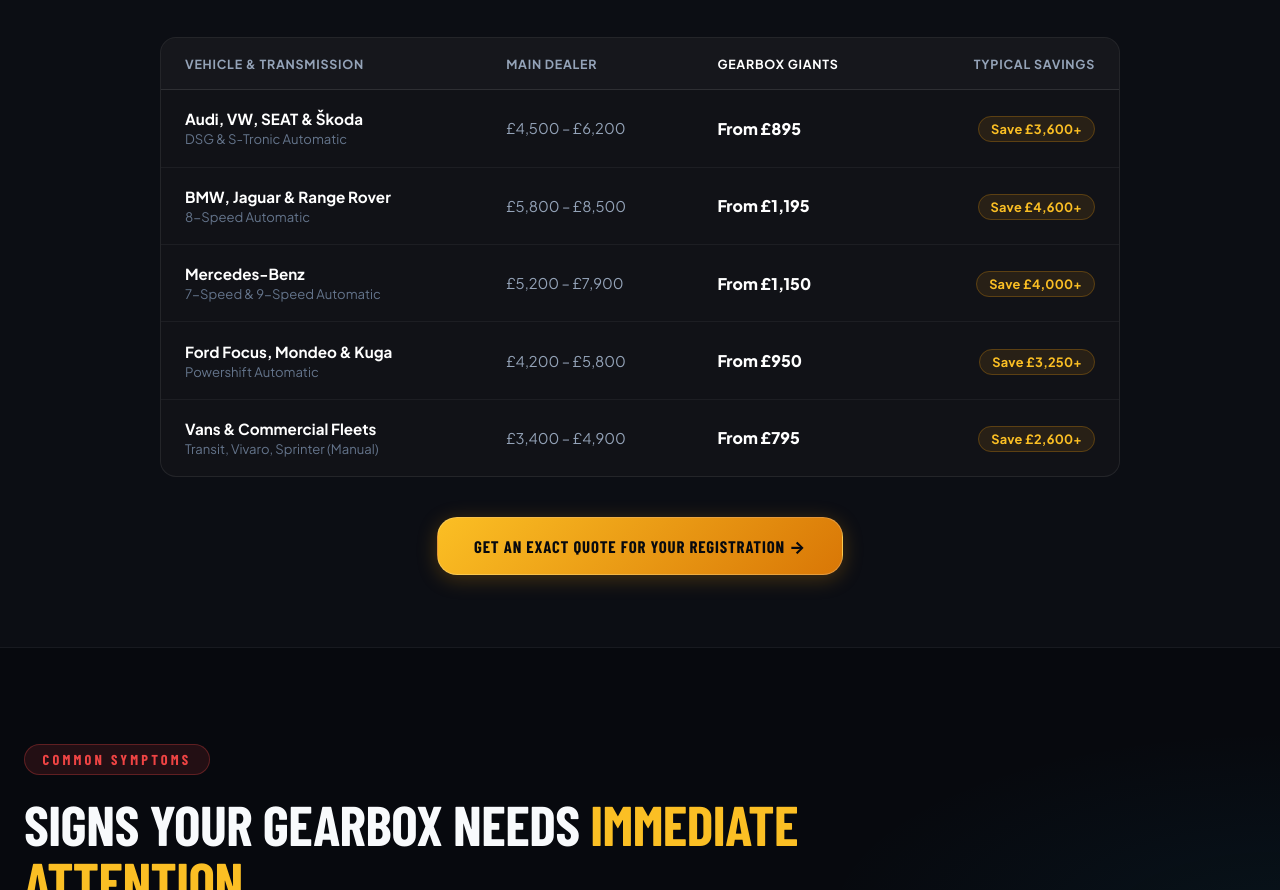
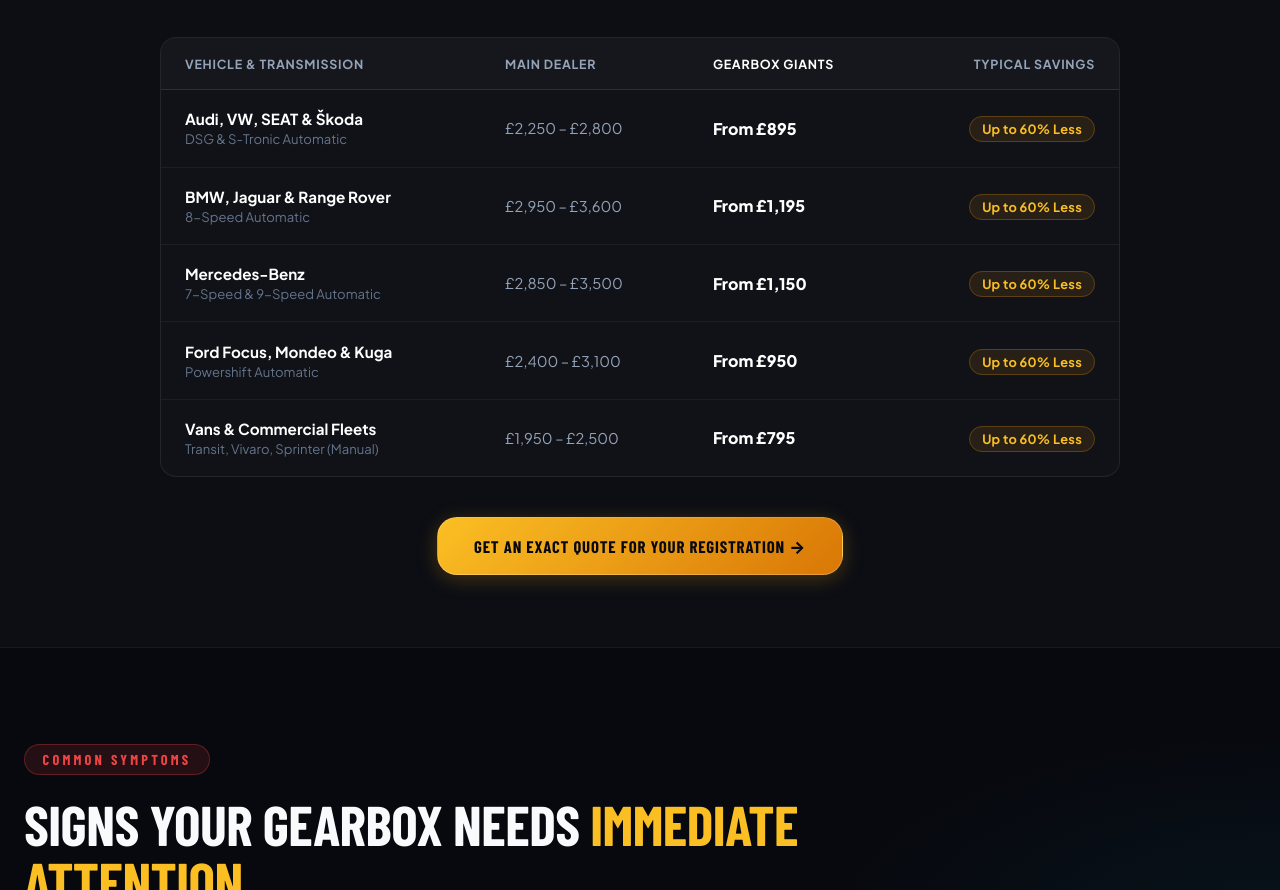
Before and after one commit to danielpshirley-GEAR/GEARBOXGIANTS, a plain HTML site: page services.html in a window 1280 px wide. Shown: the part 2678-3568 px from the top of the page. Drawn offline with nearby package versions, Linux system fonts and the light colour scheme; a web font is replaced by a local one.

Commit message:
fix(services): align dealer comparison pricing to match 60% discount promise

```diff
--- a/services.html
+++ b/services.html
@@ -425,10 +425,10 @@
                     <div style="color:#ffffff; font-weight:700; font-size:0.95rem;">Audi, VW, SEAT & Škoda</div>
                     <div style="color:#64748b; font-size:0.82rem; margin-top:2px;">DSG & S-Tronic Automatic</div>
                   </td>
-                  <td style="padding:1.2rem 1.5rem; color:#94a3b8; font-size:0.92rem;">£4,500 – £6,200</td>
+                  <td style="padding:1.2rem 1.5rem; color:#94a3b8; font-size:0.92rem;">£2,250 – £2,800</td>
                   <td style="padding:1.2rem 1.5rem; color:#ffffff; font-weight:800; font-size:1rem;">From £895</td>
                   <td style="padding:1.2rem 1.5rem; text-align:right;">
-                    <span style="background:rgba(245,158,11,0.1); color:var(--amber-400); border:1px solid rgba(245,158,11,0.25); border-radius:100px; padding:4px 12px; font-size:0.8rem; font-weight:700; letter-spacing:0.02em;">Save £3,600+</span>
+                    <span style="background:rgba(245,158,11,0.1); color:var(--amber-400); border:1px solid rgba(245,158,11,0.25); border-radius:100px; padding:4px 12px; font-size:0.8rem; font-weight:700; letter-spacing:0.02em;">Up to 60% Less</span>
                   </td>
                 </tr>
 
@@ -438,10 +438,10 @@
                     <div style="color:#ffffff; font-weight:700; font-size:0.95rem;">BMW, Jaguar & Range Rover</div>
                     <div style="color:#64748b; font-size:0.82rem; margin-top:2px;">8-Speed Automatic</div>
                   </td>
-                  <td style="padding:1.2rem 1.5rem; color:#94a3b8; font-size:0.92rem;">£5,800 – £8,500</td>
+                  <td style="padding:1.2rem 1.5rem; color:#94a3b8; font-size:0.92rem;">£2,950 – £3,600</td>
                   <td style="padding:1.2rem 1.5rem; color:#ffffff; font-weight:800; font-size:1rem;">From £1,195</td>
                   <td style="padding:1.2rem 1.5rem; text-align:right;">
-                    <span style="background:rgba(245,158,11,0.1); color:var(--amber-400); border:1px solid rgba(245,158,11,0.25); border-radius:100px; padding:4px 12px; font-size:0.8rem; font-weight:700; letter-spacing:0.02em;">Save £4,600+</span>
+                    <span style="background:rgba(245,158,11,0.1); color:var(--amber-400); border:1px solid rgba(245,158,11,0.25); border-radius:100px; padding:4px 12px; font-size:0.8rem; font-weight:700; letter-spacing:0.02em;">Up to 60% Less</span>
                   </td>
                 </tr>
 
@@ -451,10 +451,10 @@
                     <div style="color:#ffffff; font-weight:700; font-size:0.95rem;">Mercedes-Benz</div>
                     <div style="color:#64748b; font-size:0.82rem; margin-top:2px;">7-Speed & 9-Speed Automatic</div>
                   </td>
-                  <td style="padding:1.2rem 1.5rem; color:#94a3b8; font-size:0.92rem;">£5,200 – £7,900</td>
+                  <td style="padding:1.2rem 1.5rem; color:#94a3b8; font-size:0.92rem;">£2,850 – £3,500</td>
                   <td style="padding:1.2rem 1.5rem; color:#ffffff; font-weight:800; font-size:1rem;">From £1,150</td>
                   <td style="padding:1.2rem 1.5rem; text-align:right;">
-                    <span style="background:rgba(245,158,11,0.1); color:var(--amber-400); border:1px solid rgba(245,158,11,0.25); border-radius:100px; padding:4px 12px; font-size:0.8rem; font-weight:700; letter-spacing:0.02em;">Save £4,000+</span>
+                    <span style="background:rgba(245,158,11,0.1); color:var(--amber-400); border:1px solid rgba(245,158,11,0.25); border-radius:100px; padding:4px 12px; font-size:0.8rem; font-weight:700; letter-spacing:0.02em;">Up to 60% Less</span>
                   </td>
                 </tr>
 
@@ -464,10 +464,10 @@
                     <div style="color:#ffffff; font-weight:700; font-size:0.95rem;">Ford Focus, Mondeo & Kuga</div>
                     <div style="color:#64748b; font-size:0.82rem; margin-top:2px;">Powershift Automatic</div>
                   </td>
-                  <td style="padding:1.2rem 1.5rem; color:#94a3b8; font-size:0.92rem;">£4,200 – £5,800</td>
+                  <td style="padding:1.2rem 1.5rem; color:#94a3b8; font-size:0.92rem;">£2,400 – £3,100</td>
                   <td style="padding:1.2rem 1.5rem; color:#ffffff; font-weight:800; font-size:1rem;">From £950</td>
                   <td style="padding:1.2rem 1.5rem; text-align:right;">
-                    <span style="background:rgba(245,158,11,0.1); color:var(--amber-400); border:1px solid rgba(245,158,11,0.25); border-radius:100px; padding:4px 12px; font-size:0.8rem; font-weight:700; letter-spacing:0.02em;">Save £3,250+</span>
+                    <span style="background:rgba(245,158,11,0.1); color:var(--amber-400); border:1px solid rgba(245,158,11,0.25); border-radius:100px; padding:4px 12px; font-size:0.8rem; font-weight:700; letter-spacing:0.02em;">Up to 60% Less</span>
                   </td>
                 </tr>
 
@@ -477,10 +477,10 @@
                     <div style="color:#ffffff; font-weight:700; font-size:0.95rem;">Vans & Commercial Fleets</div>
                     <div style="color:#64748b; font-size:0.82rem; margin-top:2px;">Transit, Vivaro, Sprinter (Manual)</div>
                   </td>
-                  <td style="padding:1.2rem 1.5rem; color:#94a3b8; font-size:0.92rem;">£3,400 – £4,900</td>
+                  <td style="padding:1.2rem 1.5rem; color:#94a3b8; font-size:0.92rem;">£1,950 – £2,500</td>
                   <td style="padding:1.2rem 1.5rem; color:#ffffff; font-weight:800; font-size:1rem;">From £795</td>
                   <td style="padding:1.2rem 1.5rem; text-align:right;">
-                    <span style="background:rgba(245,158,11,0.1); color:var(--amber-400); border:1px solid rgba(245,158,11,0.25); border-radius:100px; padding:4px 12px; font-size:0.8rem; font-weight:700; letter-spacing:0.02em;">Save £2,600+</span>
+                    <span style="background:rgba(245,158,11,0.1); color:var(--amber-400); border:1px solid rgba(245,158,11,0.25); border-radius:100px; padding:4px 12px; font-size:0.8rem; font-weight:700; letter-spacing:0.02em;">Up to 60% Less</span>
                   </td>
                 </tr>
               </tbody>
```
